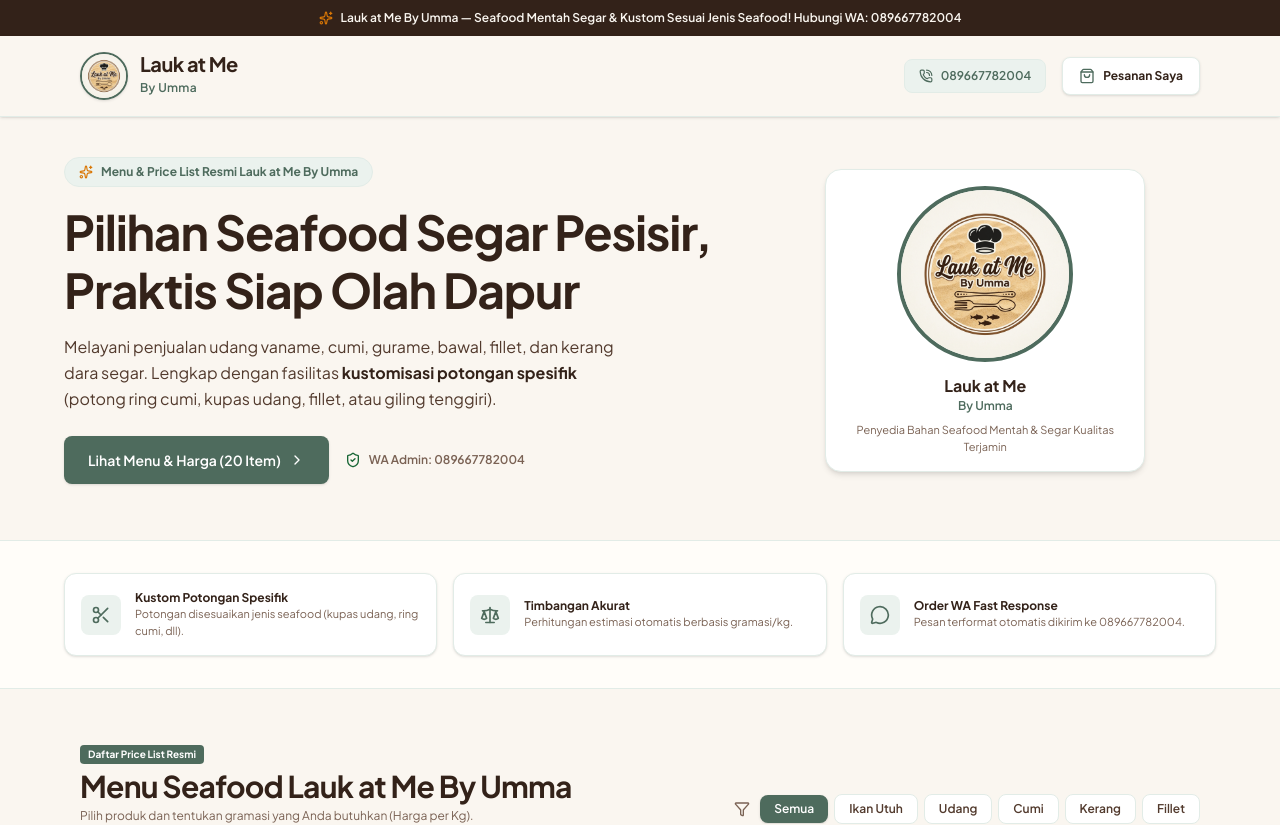
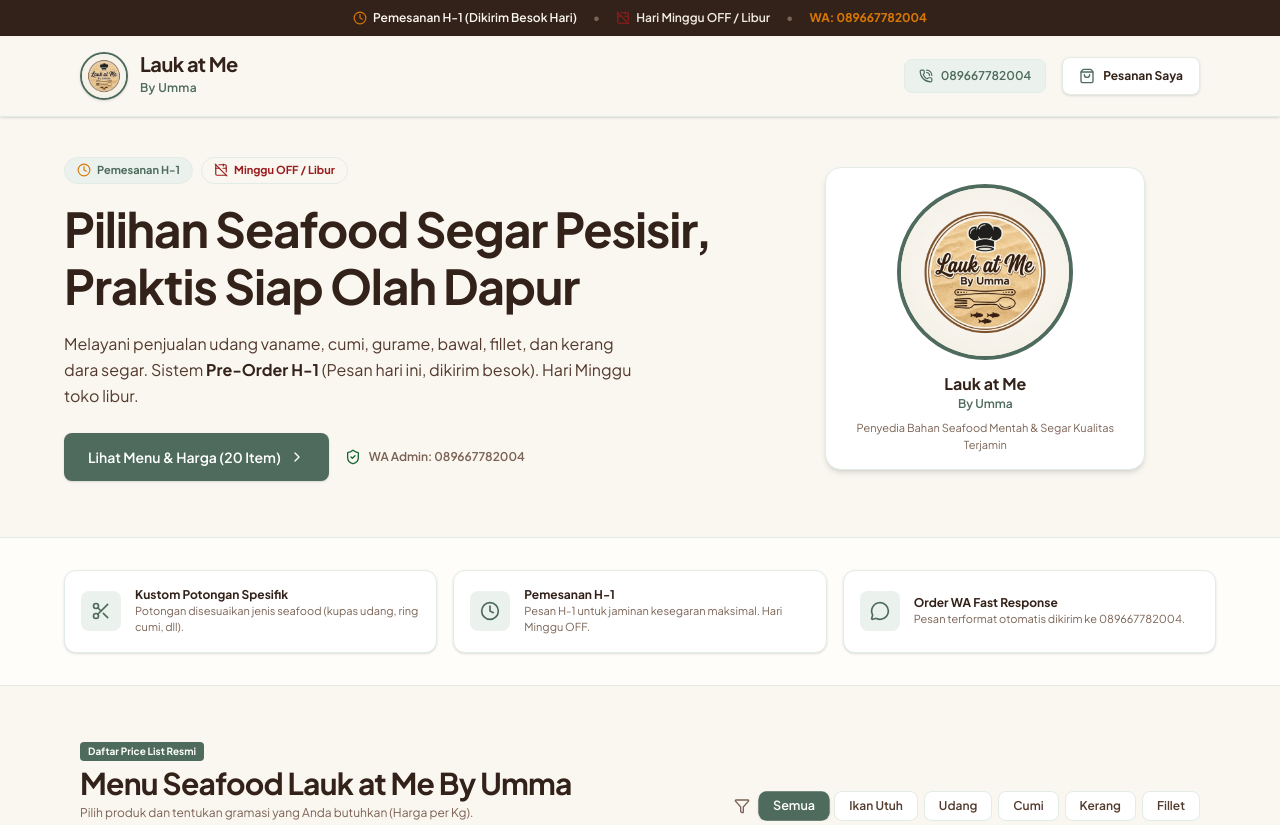
Before and after one commit to Acelinoo/laukatme, a Next.js app: page / in a window 1280 px wide. Shown: the top 825 px of the page. Built offline with nearby package versions, Linux system fonts and the light colour scheme.

Commit message:
feat: add Pre-order H-1 & Sunday OFF info, smooth transitions, and lightweight optimization

```diff
--- a/src/app/page.tsx
+++ b/src/app/page.tsx
@@ -15,6 +15,8 @@ import {
   Minus,
   X,
   MessageCircle,
+  Clock,
+  CalendarOff,
 } from "lucide-react";
 
 interface Product {
@@ -386,6 +388,7 @@ export default function Home() {
     const adminPhone = "6289667782004"; // WA Admin resmi Lauk at Me By Umma
 
     let message = `*HALO LAUK AT ME BY UMMA — PESANAN SEAFOOD SEGAR*\n\n`;
+    message += `📌 *Sistem Pemesanan:* Pre-Order H-1 (Hari Minggu OFF/Libur)\n\n`;
     message += `*Detail Pemesan:*\n`;
     message += `• Nama: ${customerName || "-"}\n`;
     message += `• Alamat: ${customerAddress || "-"}\n`;
@@ -405,29 +408,38 @@ export default function Home() {
     message += `• Kemasan Vakum: ${includeVacuum ? "Ya (+Rp 8.000)" : "Tidak"}\n\n`;
 
     message += `*Estimasi Total Biaya:* Rp ${calculateSubtotal().toLocaleString("id-ID")}\n\n`;
-    message += `_Catatan: Total pasti akan dikonfirmasi Admin via WA setelah timbangan fisik presisi dilakukan._`;
+    message += `_Catatan: Pengiriman dilakukan sesuai ketentuan Pemesanan H-1 (Senin-Sabtu). Total pasti dikonfirmasi Admin via WA setelah timbangan fisik presisi._`;
 
     return `https://wa.me/${adminPhone}?text=${encodeURIComponent(message)}`;
   };
 
   return (
-    <div className="min-h-screen flex flex-col bg-[#FAF6F0] text-[#332219] antialiased font-sans">
-      {/* 1. TOP ANNOUNCEMENT BAR */}
-      <div className="bg-[#332219] text-[#FAF6F0] text-xs font-semibold py-2.5 px-4 text-center flex items-center justify-center gap-2">
-        <Sparkles className="w-3.5 h-3.5 text-[#D97706]" />
-        <span>
-          Lauk at Me By Umma — Seafood Mentah Segar & Kustom Sesuai Jenis Seafood! Hubungi WA: 089667782004
-        </span>
+    <div className="min-h-screen flex flex-col bg-[#FAF6F0] text-[#332219] antialiased font-sans transition-colors duration-200">
+      {/* 1. TOP ANNOUNCEMENT BAR (WITH PRE-ORDER H-1 & SUNDAY OFF NOTICE) */}
+      <div className="bg-[#332219] text-[#FAF6F0] text-xs font-semibold py-2.5 px-4 text-center flex flex-wrap items-center justify-center gap-x-4 gap-y-1 shadow-sm">
+        <div className="flex items-center gap-1.5">
+          <Clock className="w-3.5 h-3.5 text-[#D97706]" />
+          <span>Pemesanan H-1 (Dikirim Besok Hari)</span>
+        </div>
+        <span className="hidden sm:inline text-[#7A6254]">•</span>
+        <div className="flex items-center gap-1.5 text-[#F2ECE1]">
+          <CalendarOff className="w-3.5 h-3.5 text-[#991B1B]" />
+          <span>Hari Minggu OFF / Libur</span>
+        </div>
+        <span className="hidden sm:inline text-[#7A6254]">•</span>
+        <div className="flex items-center gap-1 text-[#D97706] font-bold">
+          <span>WA: 089667782004</span>
+        </div>
       </div>
 
       {/* 2. NAVIGATION BAR */}
-      <header className="sticky top-0 z-30 bg-[#FAF6F0]/95 backdrop-blur-md border-b border-[#E2ECE7] shadow-sm">
+      <header className="sticky top-0 z-30 bg-[#FAF6F0]/95 backdrop-blur-md border-b border-[#E2ECE7] shadow-sm transition-all duration-200">
         <div className="max-w-6xl mx-auto px-4 h-20 flex items-center justify-between">
-          <div className="flex items-center gap-3">
+          <div className="flex items-center gap-3 group cursor-pointer">
             <img
               src="/logo.png"
               alt="Lauk at Me By Umma Logo"
-              className="w-12 h-12 rounded-full object-cover border-2 border-[#4E6B5D] shadow-sm"
+              className="w-12 h-12 rounded-full object-cover border-2 border-[#4E6B5D] shadow-sm group-hover:scale-105 transition-transform duration-200"
             />
             <div>
               <span className="text-xl font-bold tracking-tight text-[#332219] font-display block leading-none">
@@ -444,7 +456,7 @@ export default function Home() {
               href="https://wa.me/6289667782004"
               target="_blank"
               rel="noopener noreferrer"
-              className="hidden md:flex items-center gap-2 bg-[#EBF2EE] text-[#4E6B5D] px-3.5 py-2 rounded-lg text-xs font-semibold hover:bg-[#4E6B5D] hover:text-white transition-all border border-[#E2ECE7]"
+              className="hidden md:flex items-center gap-2 bg-[#EBF2EE] text-[#4E6B5D] px-3.5 py-2 rounded-lg text-xs font-semibold hover:bg-[#4E6B5D] hover:text-white transition-all duration-200 border border-[#E2ECE7]"
             >
               <PhoneCall className="w-3.5 h-3.5" />
               <span>089667782004</span>
@@ -452,12 +464,12 @@ export default function Home() {
 
             <button
               onClick={() => setIsCheckoutOpen(true)}
-              className="relative flex items-center gap-2 bg-[#FFFFFF] border border-[#E2ECE7] hover:border-[#4E6B5D] px-4 py-2.5 rounded-lg shadow-sm text-xs font-bold text-[#332219] transition-all"
+              className="relative flex items-center gap-2 bg-[#FFFFFF] border border-[#E2ECE7] hover:border-[#4E6B5D] active:scale-95 px-4 py-2.5 rounded-lg shadow-sm text-xs font-bold text-[#332219] transition-all duration-200"
             >
               <ShoppingBag className="w-4 h-4 text-[#4E6B5D]" />
               <span className="hidden sm:inline">Pesanan Saya</span>
               {cart.length > 0 && (
-                <span className="bg-[#4E6B5D] text-white text-[11px] font-bold w-5 h-5 rounded-full flex items-center justify-center">
+                <span className="bg-[#4E6B5D] text-white text-[11px] font-bold w-5 h-5 rounded-full flex items-center justify-center animate-in zoom-in-50 duration-150">
                   {cart.length}
                 </span>
               )}
@@ -466,13 +478,19 @@ export default function Home() {
         </div>
       </header>
 
-      {/* 3. HERO SECTION WITH LOGO BRANDING */}
+      {/* 3. HERO SECTION WITH LOGO BRANDING & SCHEDULE BADGES */}
       <section className="relative overflow-hidden pt-10 pb-14 px-4 border-b border-[#E2ECE7] bg-[#FAF6F0]">
         <div className="max-w-6xl mx-auto grid grid-cols-1 md:grid-cols-12 gap-8 items-center">
           <div className="md:col-span-7">
-            <div className="inline-flex items-center gap-2 px-3.5 py-1.5 rounded-full bg-[#EBF2EE] text-[#4E6B5D] text-xs font-bold mb-4 border border-[#E2ECE7]">
-              <Sparkles className="w-3.5 h-3.5 text-[#D97706]" />
-              <span>Menu & Price List Resmi Lauk at Me By Umma</span>
+            <div className="flex flex-wrap items-center gap-2 mb-4">
+              <div className="inline-flex items-center gap-1.5 px-3 py-1 rounded-full bg-[#EBF2EE] text-[#4E6B5D] text-[11px] font-bold border border-[#E2ECE7]">
+                <Clock className="w-3.5 h-3.5 text-[#D97706]" />
+                <span>Pemesanan H-1</span>
+              </div>
+              <div className="inline-flex items-center gap-1.5 px-3 py-1 rounded-full bg-[#FAF6F0] text-[#991B1B] text-[11px] font-bold border border-[#E2ECE7]">
+                <CalendarOff className="w-3.5 h-3.5" />
+                <span>Minggu OFF / Libur</span>
+              </div>
             </div>
 
             <h1 className="text-3xl sm:text-4xl md:text-5xl font-bold tracking-tight text-[#332219] leading-[1.2] mb-4 font-display">
@@ -481,13 +499,13 @@ export default function Home() {
 
             <p className="text-sm sm:text-base text-[#523A2D] leading-relaxed mb-6 max-w-xl">
               Melayani penjualan udang vaname, cumi, gurame, bawal, fillet, dan kerang dara segar.
-              Lengkap dengan fasilitas <strong className="text-[#332219]">kustomisasi potongan spesifik</strong> (potong ring cumi, kupas udang, fillet, atau giling tenggiri).
+              Sistem <strong className="text-[#332219]">Pre-Order H-1</strong> (Pesan hari ini, dikirim besok). Hari Minggu toko libur.
             </p>
 
             <div className="flex flex-wrap items-center gap-4">
               <a
                 href="#katalog"
-                className="bg-[#4E6B5D] hover:bg-[#3B5447] text-white font-semibold px-6 py-3.5 rounded-lg text-xs sm:text-sm transition-all shadow-sm flex items-center gap-2"
+                className="bg-[#4E6B5D] hover:bg-[#3B5447] active:scale-95 text-white font-semibold px-6 py-3.5 rounded-lg text-xs sm:text-sm transition-all duration-200 shadow-sm flex items-center gap-2"
               >
                 <span>Lihat Menu & Harga ({PRODUCTS.length} Item)</span>
                 <ChevronRight className="w-4 h-4" />
@@ -500,11 +518,11 @@ export default function Home() {
           </div>
 
           <div className="md:col-span-5 flex justify-center">
-            <div className="bg-[#FFFFFF] p-4 rounded-2xl border border-[#E2ECE7] shadow-md max-w-xs text-center">
+            <div className="bg-[#FFFFFF] p-4 rounded-2xl border border-[#E2ECE7] shadow-md max-w-xs text-center hover:shadow-lg transition-shadow duration-200">
               <img
                 src="/logo.png"
                 alt="Logo Lauk at Me By Umma"
-                className="w-44 h-44 mx-auto rounded-full object-cover border-4 border-[#4E6B5D] mb-3 shadow-inner"
+                className="w-44 h-44 mx-auto rounded-full object-cover border-4 border-[#4E6B5D] mb-3 shadow-inner hover:scale-105 transition-transform duration-200"
               />
               <h3 className="text-base font-bold text-[#332219]">Lauk at Me</h3>
               <p className="text-xs text-[#4E6B5D] font-semibold mb-2">By Umma</p>
@@ -519,7 +537,7 @@ export default function Home() {
       {/* 4. VALUE HIGHLIGHTS */}
       <section className="py-8 px-4 bg-[#FFFDF9] border-b border-[#E2ECE7]">
         <div className="max-w-6xl mx-auto grid grid-cols-1 sm:grid-cols-3 gap-4">
-          <div className="bg-[#FFFFFF] p-4 rounded-xl border border-[#E2ECE7] shadow-sm flex items-center gap-3.5">
+          <div className="bg-[#FFFFFF] p-4 rounded-xl border border-[#E2ECE7] shadow-sm hover:shadow transition-shadow duration-200 flex items-center gap-3.5">
             <div className="p-2.5 rounded-lg bg-[#EBF2EE] text-[#4E6B5D] shrink-0">
               <Scissors className="w-5 h-5" />
             </div>
@@ -531,19 +549,19 @@ export default function Home() {
             </div>
           </div>
 
-          <div className="bg-[#FFFFFF] p-4 rounded-xl border border-[#E2ECE7] shadow-sm flex items-center gap-3.5">
+          <div className="bg-[#FFFFFF] p-4 rounded-xl border border-[#E2ECE7] shadow-sm hover:shadow transition-shadow duration-200 flex items-center gap-3.5">
             <div className="p-2.5 rounded-lg bg-[#EBF2EE] text-[#4E6B5D] shrink-0">
-              <Scale className="w-5 h-5" />
+              <Clock className="w-5 h-5" />
             </div>
             <div>
-              <h4 className="text-xs font-bold text-[#332219]">Timbangan Akurat</h4>
+              <h4 className="text-xs font-bold text-[#332219]">Pemesanan H-1</h4>
               <p className="text-[11px] text-[#7A6254]">
-                Perhitungan estimasi otomatis berbasis gramasi/kg.
+                Pesan H-1 untuk jaminan kesegaran maksimal. Hari Minggu OFF.
               </p>
             </div>
           </div>
 
-          <div className="bg-[#FFFFFF] p-4 rounded-xl border border-[#E2ECE7] shadow-sm flex items-center gap-3.5">
+          <div className="bg-[#FFFFFF] p-4 rounded-xl border border-[#E2ECE7] shadow-sm hover:shadow transition-shadow duration-200 flex items-center gap-3.5">
             <div className="p-2.5 rounded-lg bg-[#EBF2EE] text-[#4E6B5D] shrink-0">
               <MessageCircle className="w-5 h-5" />
             </div>
@@ -581,9 +599,9 @@ export default function Home() {
               <button
                 key={cat}
                 onClick={() => setSelectedCategory(cat)}
-                className={`px-3.5 py-1.5 rounded-lg text-xs font-semibold shrink-0 transition-all ${
+                className={`px-3.5 py-1.5 rounded-lg text-xs font-semibold shrink-0 transition-all duration-200 ${
                   selectedCategory === cat
-                    ? "bg-[#4E6B5D] text-white shadow-sm"
+                    ? "bg-[#4E6B5D] text-white shadow-sm scale-105"
                     : "bg-[#FFFFFF] text-[#523A2D] border border-[#E2ECE7] hover:border-[#4E6B5D]"
                 }`}
               >
@@ -593,19 +611,19 @@ export default function Home() {
           </div>
         </div>
 
-        {/* PRODUCTS GRID WITH LOCAL IMAGES */}
+        {/* PRODUCTS GRID WITH LIGHTWEIGHT CARDS & SMOOTH HOVER TRANSITIONS */}
         <div className="grid grid-cols-1 sm:grid-cols-2 lg:grid-cols-3 gap-6">
           {filteredProducts.map((product) => (
             <div
               key={product.id}
-              className="bg-[#FFFFFF] rounded-xl border border-[#E2ECE7] overflow-hidden shadow-sm hover:shadow-md transition-all flex flex-col justify-between"
+              className="bg-[#FFFFFF] rounded-xl border border-[#E2ECE7] overflow-hidden shadow-sm hover:shadow-md hover:-translate-y-1 transition-all duration-200 flex flex-col justify-between"
             >
               <div>
-                <div className="relative h-52 overflow-hidden bg-[#F4F9F6]">
+                <div className="relative h-52 overflow-hidden bg-[#F4F9F6] group">
                   <img
                     src={product.image}
                     alt={product.name}
-                    className="w-full h-full object-cover"
+                    className="w-full h-full object-cover group-hover:scale-105 transition-transform duration-300 ease-out"
                   />
                   {product.isCatchOfDay && (
                     <span className="absolute top-3 left-3 bg-[#D97706] text-white text-[10px] font-bold uppercase tracking-wider px-2.5 py-1 rounded-md shadow-sm">
@@ -644,7 +662,7 @@ export default function Home() {
               <div className="p-4 sm:p-5 pt-0">
                 <button
                   onClick={() => openCustomizeModal(product)}
-                  className="w-full bg-[#4E6B5D] hover:bg-[#3B5447] text-white text-xs font-semibold py-2.5 rounded-lg transition-all flex items-center justify-center gap-2 shadow-sm"
+                  className="w-full bg-[#4E6B5D] hover:bg-[#3B5447] active:scale-98 text-white text-xs font-semibold py-2.5 rounded-lg transition-all duration-200 flex items-center justify-center gap-2 shadow-sm"
                 >
                   <Scissors className="w-3.5 h-3.5" />
                   <span>Pilih Berat & Jenis Potongan</span>
@@ -655,13 +673,13 @@ export default function Home() {
         </div>
       </section>
 
-      {/* 6. MODAL CUSTOMIZATION (CATEGORY SPECIFIC CUT OPTIONS) */}
+      {/* 6. MODAL CUSTOMIZATION (WITH SMOOTH FADE & ZOOM ANIMATION) */}
       {selectedProductForModal && (
-        <div className="fixed inset-0 z-50 bg-[#332219]/40 backdrop-blur-sm flex items-center justify-center p-4">
-          <div className="bg-[#FFFFFF] border border-[#E2ECE7] rounded-2xl max-w-md w-full p-6 shadow-xl relative animate-in fade-in zoom-in duration-150">
+        <div className="fixed inset-0 z-50 bg-[#332219]/40 backdrop-blur-sm flex items-center justify-center p-4 transition-opacity duration-200">
+          <div className="bg-[#FFFFFF] border border-[#E2ECE7] rounded-2xl max-w-md w-full p-6 shadow-xl relative animate-in fade-in zoom-in-95 duration-200">
             <button
               onClick={() => setSelectedProductForModal(null)}
-              className="absolute top-4 right-4 text-[#7A6254] hover:text-[#332219] p-1 rounded-lg hover:bg-[#FAF6F0]"
+              className="absolute top-4 right-4 text-[#7A6254] hover:text-[#332219] p-1 rounded-lg hover:bg-[#FAF6F0] transition-colors"
             >
               <X className="w-5 h-5" />
             </button>
@@ -690,7 +708,7 @@ export default function Home() {
               <div className="flex items-center gap-3 bg-[#FAF6F0] p-2 rounded-xl border border-[#E2ECE7]">
                 <button
                   onClick={() => setModalWeight((w) => Math.max(250, w - 250))}
-                  className="w-8 h-8 rounded-lg bg-white border border-[#E2ECE7] text-[#332219] font-bold flex items-center justify-center hover:bg-[#EBF2EE]"
+                  className="w-8 h-8 rounded-lg bg-white border border-[#E2ECE7] text-[#332219] font-bold flex items-center justify-center hover:bg-[#EBF2EE] active:scale-95 transition-all"
                 >
                   <Minus className="w-4 h-4" />
                 </button>
@@ -704,7 +722,7 @@ export default function Home() {
                 </div>
                 <button
                   onClick={() => setModalWeight((w) => w + 250)}
-                  className="w-8 h-8 rounded-lg bg-white border border-[#E2ECE7] text-[#332219] font-bold flex items-center justify-center hover:bg-[#EBF2EE]"
+                  className="w-8 h-8 rounded-lg bg-white border border-[#E2ECE7] text-[#332219] font-bold flex items-center justify-center hover:bg-[#EBF2EE] active:scale-95 transition-all"
                 >
                   <Plus className="w-4 h-4" />
                 </button>
@@ -721,7 +739,7 @@ export default function Home() {
                   <button
                     key={option}
                     onClick={() => setModalCut(option)}
-                    className={`w-full text-left px-3.5 py-2.5 rounded-lg text-xs font-medium border transition-all flex items-center justify-between ${
+                    className={`w-full text-left px-3.5 py-2.5 rounded-lg text-xs font-medium border transition-all duration-150 flex items-center justify-between ${
                       modalCut === option
                         ? "border-[#4E6B5D] bg-[#EBF2EE] text-[#4E6B5D] font-bold"
                         : "border-[#E2ECE7] bg-white text-[#523A2D] hover:border-[#4E6B5D]"
@@ -746,7 +764,7 @@ export default function Home() {
 
             <button
               onClick={handleAddToCart}
-              className="w-full bg-[#4E6B5D] hover:bg-[#3B5447] text-white font-semibold text-xs sm:text-sm py-3 rounded-lg transition-all shadow-sm"
+              className="w-full bg-[#4E6B5D] hover:bg-[#3B5447] active:scale-98 text-white font-semibold text-xs sm:text-sm py-3 rounded-lg transition-all duration-200 shadow-sm"
             >
               Masukkan ke Pesanan Saya
             </button>
@@ -756,8 +774,8 @@ export default function Home() {
 
       {/* 7. CHECKOUT DRAWER / MODAL */}
       {isCheckoutOpen && (
-        <div className="fixed inset-0 z-50 bg-[#332219]/40 backdrop-blur-sm flex justify-end">
-          <div className="bg-[#FFFFFF] w-full max-w-md h-full shadow-2xl p-6 flex flex-col justify-between overflow-y-auto animate-in slide-in-from-right duration-200">
+        <div className="fixed inset-0 z-50 bg-[#332219]/40 backdrop-blur-sm flex justify-end transition-opacity duration-200">
+          <div className="bg-[#FFFFFF] w-full max-w-md h-full shadow-2xl p-6 flex flex-col justify-between overflow-y-auto animate-in slide-in-from-right duration-250">
             <div>
               <div className="flex items-center justify-between pb-4 border-b border-[#E2ECE7] mb-5">
                 <div className="flex items-center gap-2">
@@ -767,16 +785,27 @@ export default function Home() {
                       Daftar Pesanan Lauk at Me
                     </h2>
                     <span className="text-[11px] text-[#7A6254]">
-                      Pemesanan Langsung via WA Admin: 089667782004
+                      WA Admin: 089667782004
                     </span>
                   </div>
                 </div>
                 <button
                   onClick={() => setIsCheckoutOpen(false)}
-                  className="text-[#7A6254] hover:text-[#332219] p-1"
+                  className="text-[#7A6254] hover:text-[#332219] p-1 transition-colors"
                 >
                   <X className="w-5 h-5" />
                 </button>
+              </div>
+
+              {/* H-1 & SUNDAY OFF DISCLAIMER IN DRAWER */}
+              <div className="bg-[#FAF6F0] p-3 rounded-xl border border-[#E2ECE7] mb-4 text-xs space-y-1">
+                <div className="flex items-center gap-1.5 text-[#332219] font-bold">
+                  <Clock className="w-3.5 h-3.5 text-[#D97706]" />
+                  <span>Ketentuan Pemesanan H-1</span>
+                </div>
+                <p className="text-[11px] text-[#7A6254] leading-relaxed">
+                  Pesanan diproses H-1 untuk menjaga kesegaran produk. <strong>Hari Minggu Toko OFF / Libur</strong> (Pesanan Sabtu dikirim Senin).
+                </p>
               </div>
 
               {cart.length === 0 ? (
@@ -796,7 +825,7 @@ export default function Home() {
                     {cart.map((item, idx) => (
                       <div
                         key={idx}
-                        className="bg-[#FAF6F0] p-3 rounded-xl border border-[#E2ECE7] flex items-start justify-between gap-3"
+                        className="bg-[#FAF6F0] p-3 rounded-xl border border-[#E2ECE7] flex items-start justify-between gap-3 hover:border-[#4E6B5D] transition-colors"
                       >
                         <div className="flex-1">
                           <h4 className="text-xs font-bold text-[#332219]">
@@ -828,7 +857,7 @@ export default function Home() {
                       Opsi Kemasan Tambahan
                     </h3>
                     <div className="space-y-2">
-                      <label className="flex items-center justify-between p-3 rounded-lg border border-[#E2ECE7] bg-[#FFFDF9] cursor-pointer text-xs">
+                      <label className="flex items-center justify-between p-3 rounded-lg border border-[#E2ECE7] bg-[#FFFDF9] cursor-pointer text-xs hover:border-[#4E6B5D] transition-colors">
                         <div className="flex items-center gap-2">
                           <input
                             type="checkbox"
@@ -841,7 +870,7 @@ export default function Home() {
                         <span className="text-[#7A6254]">+Rp 5.000</span>
                       </label>
 
-                      <label className="flex items-center justify-between p-3 rounded-lg border border-[#E2ECE7] bg-[#FFFDF9] cursor-pointer text-xs">
+                      <label className="flex items-center justify-between p-3 rounded-lg border border-[#E2ECE7] bg-[#FFFDF9] cursor-pointer text-xs hover:border-[#4E6B5D] transition-colors">
                         <div className="flex items-center gap-2">
                           <input
                             type="checkbox"
@@ -867,7 +896,7 @@ export default function Home() {
                         placeholder="Nama Pemesan"
                         value={customerName}
                         onChange={(e) => setCustomerName(e.target.value)}
-                        className="w-full px-3 py-2 rounded-lg border border-[#E2ECE7] text-xs text-[#332219] focus:outline-none focus:border-[#4E6B5D] bg-white"
+                        className="w-full px-3 py-2 rounded-lg border border-[#E2ECE7] text-xs text-[#332219] focus:outline-none focus:border-[#4E6B5D] bg-white transition-colors"
                       />
                     </div>
                     <div>
@@ -876,14 +905,14 @@ export default function Home() {
                         value={customerAddress}
                         onChange={(e) => setCustomerAddress(e.target.value)}
                         rows={2}
-                        className="w-full px-3 py-2 rounded-lg border border-[#E2ECE7] text-xs text-[#332219] focus:outline-none focus:border-[#4E6B5D] bg-white"
+                        className="w-full px-3 py-2 rounded-lg border border-[#E2ECE7] text-xs text-[#332219] focus:outline-none focus:border-[#4E6B5D] bg-white transition-colors"
                       />
                     </div>
                     <div>
                       <select
                         value={courierOption}
                         onChange={(e) => setCourierOption(e.target.value)}
-                        className="w-full px-3 py-2 rounded-lg border border-[#E2ECE7] text-xs text-[#332219] focus:outline-none focus:border-[#4E6B5D] bg-white"
+                        className="w-full px-3 py-2 rounded-lg border border-[#E2ECE7] text-xs text-[#332219] focus:outline-none focus:border-[#4E6B5D] bg-white transition-colors"
                       >
                         <option value="Instant (Gojek/Grab)">Kurir Instant (Gojek / Grab)</option>
                         <option value="Same Day (Pagi Hari)">Kurir Same Day (Pagi Hari)</option>
@@ -909,7 +938,7 @@ export default function Home() {
                   href={generateWhatsAppURL()}
                   target="_blank"
                   rel="noopener noreferrer"
-                  className="w-full bg-[#166534] hover:bg-[#14532d] text-white font-bold text-xs py-3.5 rounded-lg transition-all flex items-center justify-center gap-2 shadow-sm"
+                  className="w-full bg-[#166534] hover:bg-[#14532d] active:scale-98 text-white font-bold text-xs py-3.5 rounded-lg transition-all duration-200 flex items-center justify-center gap-2 shadow-sm"
                 >
                   <PhoneCall className="w-4 h-4" />
                   <span>Kirim Pesanan Ke WA (089667782004)</span>
@@ -932,9 +961,13 @@ export default function Home() {
               />
               <span className="text-base font-bold font-display">Lauk at Me By Umma</span>
             </div>
-            <p className="text-xs text-[#FAF6F0]/70 leading-relaxed">
+            <p className="text-xs text-[#FAF6F0]/70 leading-relaxed mb-3">
               Toko online seafood mentah dan segar. Melayani pembelian udang, cumi, bawal, gurame, fillet, dan kerang dara dengan kustomisasi potongan gratis.
             </p>
+            <div className="inline-flex items-center gap-2 bg-[#FAF6F0]/10 px-3 py-1.5 rounded-lg text-[11px] text-[#D97706] font-semibold border border-[#523A2D]">
+              <Clock className="w-3.5 h-3.5" />
+              <span>Pre-Order H-1 | Hari Minggu OFF / Libur</span>
+            </div>
           </div>
 
           <div>
```
